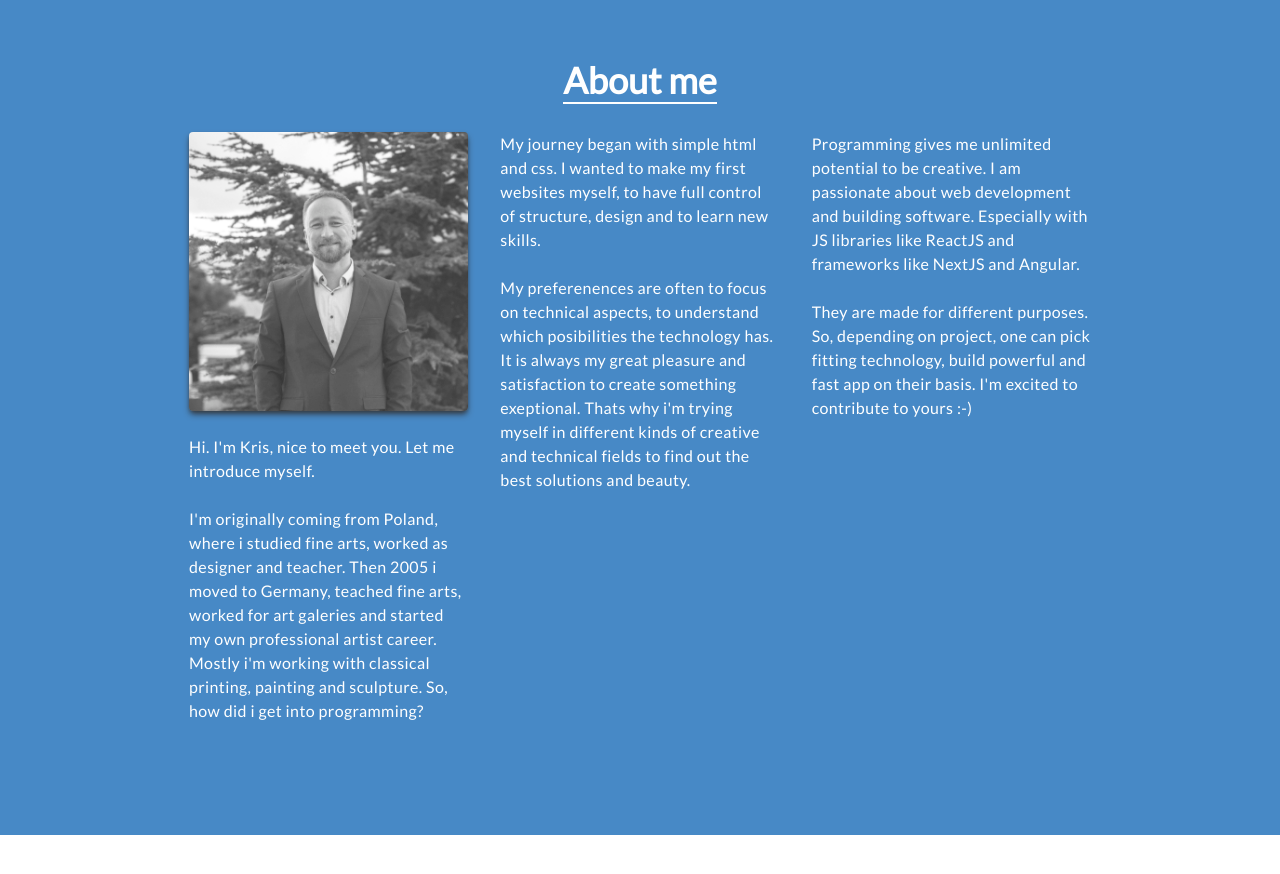
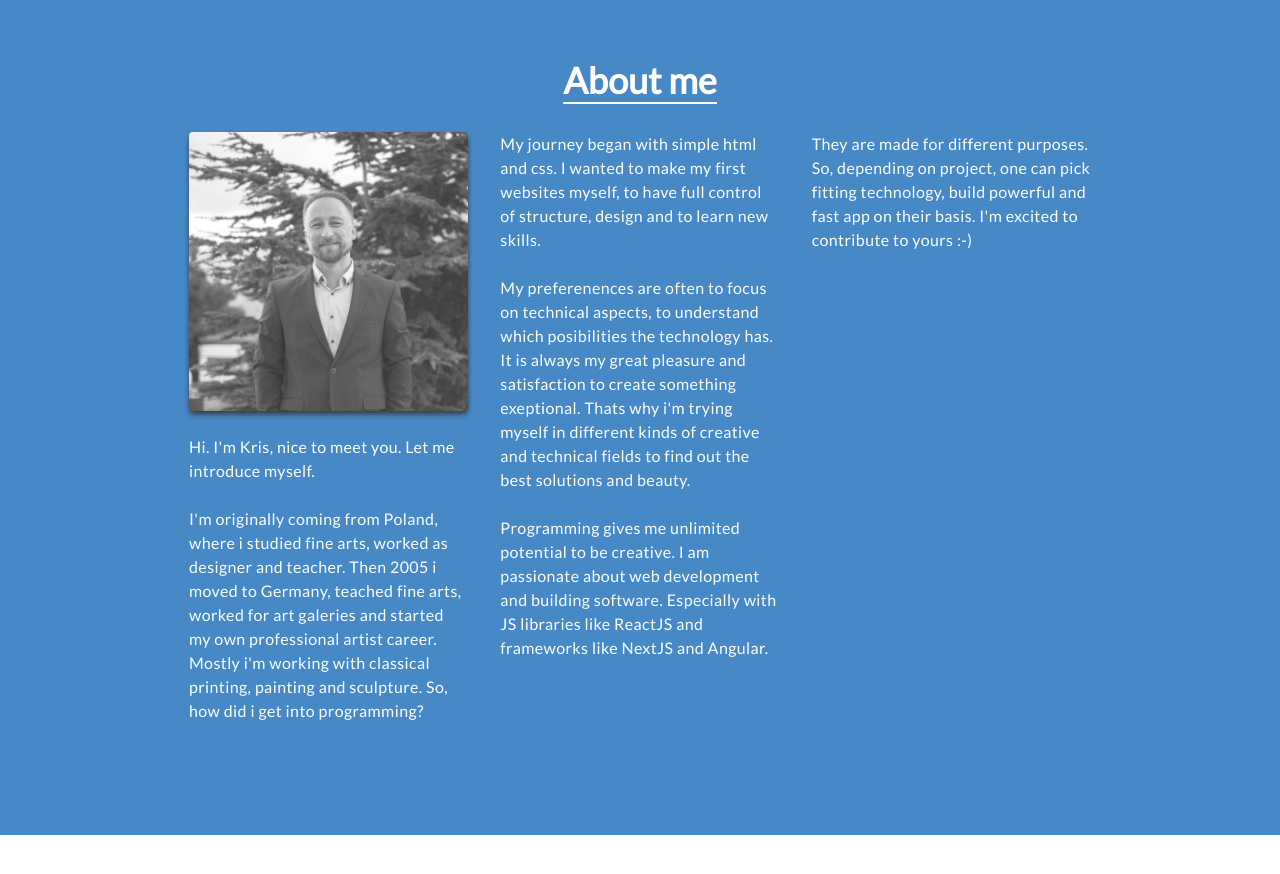
Before and after one commit to krisbaranski/portfolio, a React (Create React App) app: page / in a window 1280 px wide. Shown: the part 900-1774 px from the top of the page. Built offline with nearby package versions, Linux system fonts and the light colour scheme.

Commit message:
docs: add aditional text to aboutme component

```diff
--- a/src/components/Aboutme.js
+++ b/src/components/Aboutme.js
@@ -43,15 +43,15 @@ export const Aboutme = () => {
               Thats why i'm trying myself in different kinds of creative and
               technical fields to find out the best solutions and beauty.
             </p>
-          </div>
-          <div>
+            <br />
             <p>
               Programming gives me unlimited potential to be creative. I am
               passionate about web development and building software. Especially
               with JS libraries like ReactJS and frameworks like NextJS and
               Angular.
             </p>
-            <br />
+          </div>
+          <div>
             <p>
               They are made for different purposes. So, depending on project,
               one can pick fitting technology, build powerful and fast app on
```
